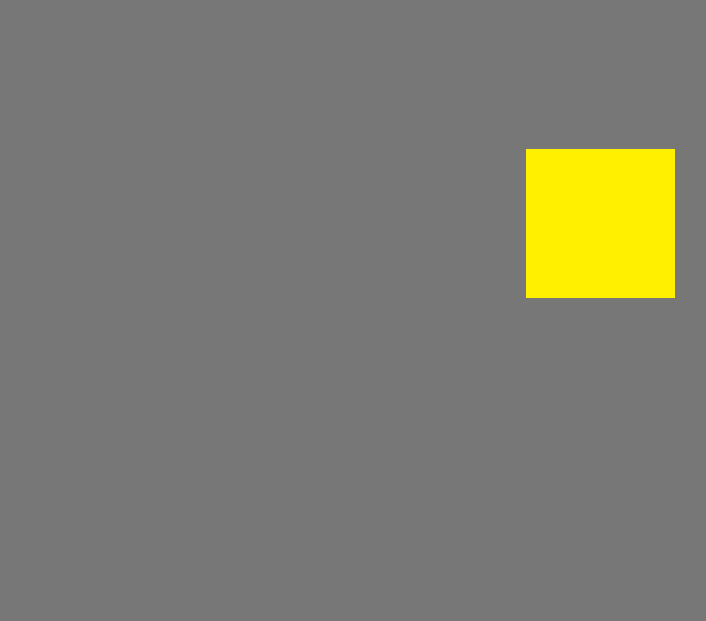
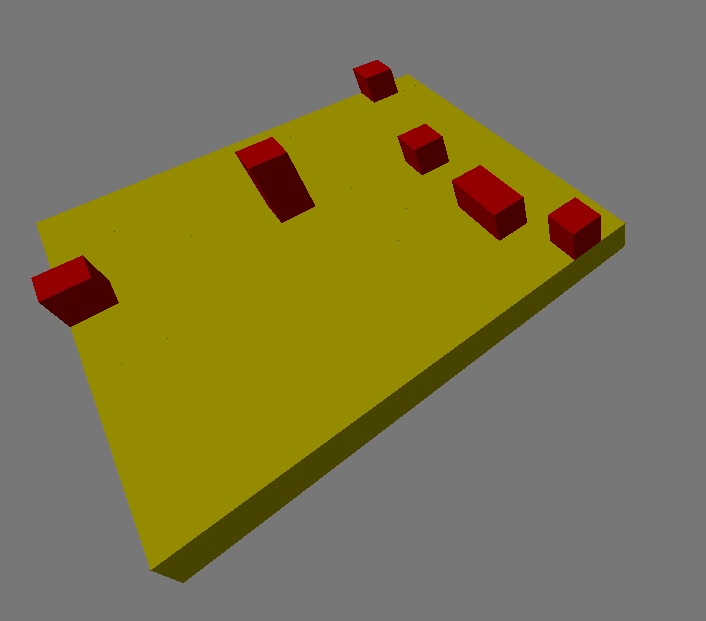
Before and after one commit to sakshukh/SimCity, a plain HTML site: page public/index.html in a window 1280 px wide. Shown: the part 177-798 px from the top of the page, without its empty margins (39-745 px from the left). Drawn offline with nearby package versions, Linux system fonts and the light colour scheme; animation ran at ten frames a second.

Commit message:
created grass and city buildings

```diff
--- a/public/index.html
+++ b/public/index.html
@@ -19,17 +19,11 @@
     <div id="root-window">
       <div id="render-target"></div>
     </div>
-    <!-- <script type="module" src="../src/scene.js"></script> -->
     <script type="module">
-      import { createScene } from "../src/scene.js";
+      import { createGame } from "../src/Game.js";
 
       window.onload = () => {
-        window.scene = createScene();
-        window.scene.start();
-
-        window.addEventListener("mousemove", window.scene.onMouseMove, false);
-        window.addEventListener("mousedown", window.scene.onMouseDown, false);
-        window.addEventListener("mouseup", window.scene.onMouseUp, false);
+        window.game = createGame();
       };
     </script>
   </body>
--- a/src/camera.js
+++ b/src/camera.js
@@ -21,9 +21,9 @@ export const createCamera = (gameWindow) => {
     1000
   );
   let cameraOrigin = new THREE.Vector3(0, 0, 0);
-  let cameraRadius = 4;
-  let cameraAzimuth = 0;
-  let cameraElevation = 0;
+  let cameraRadius = (MIN_CAMERA_RADIUS + MAX_CAMERA_RADIUS) / 2;
+  let cameraAzimuth = 135;
+  let cameraElevation = 45;
   let isLeftMouseDown = false;
   let isRightMouseDown = false;
   let isMiddleMouseDown = false;
--- /dev/null
+++ b/src/city.js
@@ -0,0 +1,40 @@
+export function createCity(size) {
+  const data = [];
+
+  intialize();
+  function intialize() {
+    for (let x = 0; x < size; x++) {
+      let column = [];
+      for (let y = 0; y < size; y++) {
+        const tile = {
+          x,
+          y,
+          building: undefined,
+          update() {
+            if (Math.random() < 0.01) {
+              if (this.building === undefined) {
+                this.building = "building-1";
+              } else if (this.building === "building-1") {
+                this.building = "building-2";
+              } else if (this.building === "building-2") {
+                this.building = "building-3";
+              }
+            }
+          },
+        };
+        column.push(tile);
+      }
+      data.push(column);
+    }
+  }
+
+  function update() {
+    for (let x = 0; x < size; x++) {
+      for (let y = 0; y < size; y++) {
+        data[x][y].update();
+      }
+    }
+  }
+
+  return { size, data, update };
+}
--- a/src/constants.js
+++ b/src/constants.js
@@ -2,8 +2,8 @@ export const LEFT_MOUSE_BUTTON = 0;
 export const MIDDLE_MOUSE_BUTTON = 1;
 export const RIGHT_MOUSE_BUTTON = 2;
 
-export const MIN_CAMERA_RADIUS = 2;
-export const MAX_CAMERA_RADIUS = 10;
+export const MIN_CAMERA_RADIUS = 10;
+export const MAX_CAMERA_RADIUS = 20;
 export const MIN_CAMERA_ELEVATION = 30;
 export const MAX_CAMERA_ELEVATION = 90;
 export const ROTATION_SENSITIVITY = 0.5;
--- /dev/null
+++ b/src/game.js
@@ -0,0 +1,26 @@
+import { createCity } from "./city.js";
+import { createScene } from "./scene.js";
+
+export function createGame() {
+  const scene = createScene();
+
+  window.scene = scene;
+  const city = createCity(12);
+  scene.cityIntialization(city);
+  window.scene.start();
+
+  window.addEventListener("mousemove", window.scene.onMouseMove, false);
+  window.addEventListener("mousedown", window.scene.onMouseDown, false);
+  window.addEventListener("mouseup", window.scene.onMouseUp, false);
+
+  const game = {
+    update() {
+      city.update();
+      scene.update(city);
+    },
+  };
+
+  setInterval(() => {
+    game.update();
+  }, 1000);
+}
--- a/src/scene.js
+++ b/src/scene.js
@@ -16,10 +16,72 @@ export const createScene = () => {
   renderer.setSize(gameWindow.offsetWidth, gameWindow.offsetHeight);
   gameWindow.appendChild(renderer.domElement);
 
-  const boxGeometry = new THREE.BoxGeometry(1, 1, 1);
-  const boxMaterial = new THREE.MeshBasicMaterial({ color: 0xfff000 });
-  const boxMesh = new THREE.Mesh(boxGeometry, boxMaterial);
-  scene.add(boxMesh);
+  let terrain = [];
+  let buildings = [];
+
+  function cityIntialization(city) {
+    scene.clear();
+    terrain = [];
+    buildings = [];
+    for (let x = 0; x < city.size; x++) {
+      let column = [];
+      for (let y = 0; y < city.size; y++) {
+        const boxGeometry = new THREE.BoxGeometry(1, 1, 1);
+        const boxMaterial = new THREE.MeshLambertMaterial({ color: 0xfff000 });
+        const boxMesh = new THREE.Mesh(boxGeometry, boxMaterial);
+        boxMesh.position.set(x, -0.5, y);
+        scene.add(boxMesh);
+        column.push(boxMesh);
+      }
+      terrain.push(column);
+      buildings.push([...Array(city.size)]);
+      console.log(buildings);
+    }
+
+    setUpLights();
+  }
+
+  function update(city) {
+    for (let x = 0; x < city.size; x++) {
+      for (let y = 0; y < city.size; y++) {
+        const tile = city.data[x][y];
+        if (tile.building && tile.building.startsWith("building")) {
+          const height = Number(tile.building.slice(-1));
+          const buildingGeometry = new THREE.BoxGeometry(1, height, 1);
+          const buildingMaterial = new THREE.MeshLambertMaterial({
+            color: 0xff0000,
+          });
+          const buildingMesh = new THREE.Mesh(
+            buildingGeometry,
+            buildingMaterial
+          );
+          buildingMesh.position.set(x, height / 2, y);
+          console.log(buildings[x][y]);
+          if (buildings[x][y]) {
+            scene.remove(buildings[x][y]);
+          }
+
+          scene.add(buildingMesh);
+          buildings[x][y] = buildingMesh;
+        }
+      }
+    }
+  }
+
+  function setUpLights() {
+    const lights = [
+      new THREE.AmbientLight(0xffffff, 0.2),
+      new THREE.DirectionalLight(0xffffff, 0.3),
+      new THREE.DirectionalLight(0xffffff, 0.3),
+      new THREE.DirectionalLight(0xffffff, 0.3),
+    ];
+
+    lights[1].position.set(0, 1, 0);
+    lights[2].position.set(1, 1, 0);
+    lights[3].position.set(0, 1, 1);
+
+    scene.add(...lights);
+  }
 
   function draw() {
     renderer.render(scene, camera.camera);
@@ -46,10 +108,12 @@ export const createScene = () => {
   }
 
   return {
+    cityIntialization,
     start,
     stop,
     onMouseDown,
     onMouseUp,
     onMouseMove,
+    update,
   };
 };
```
